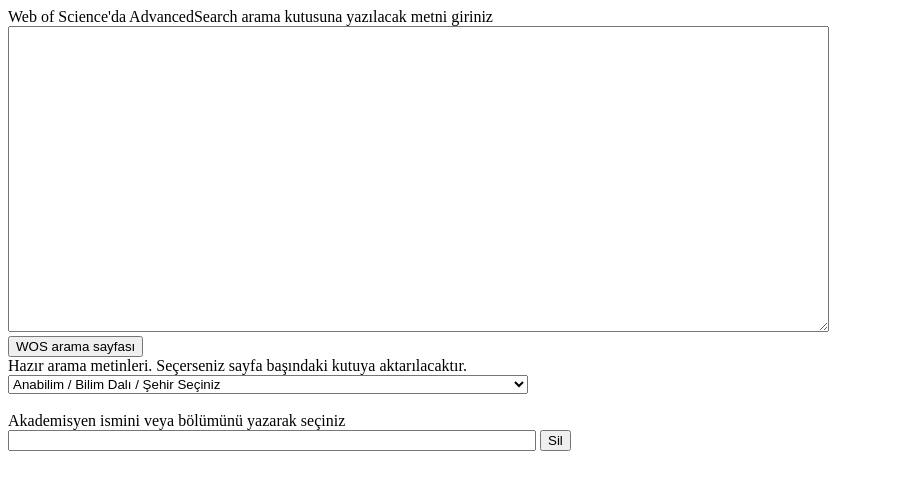
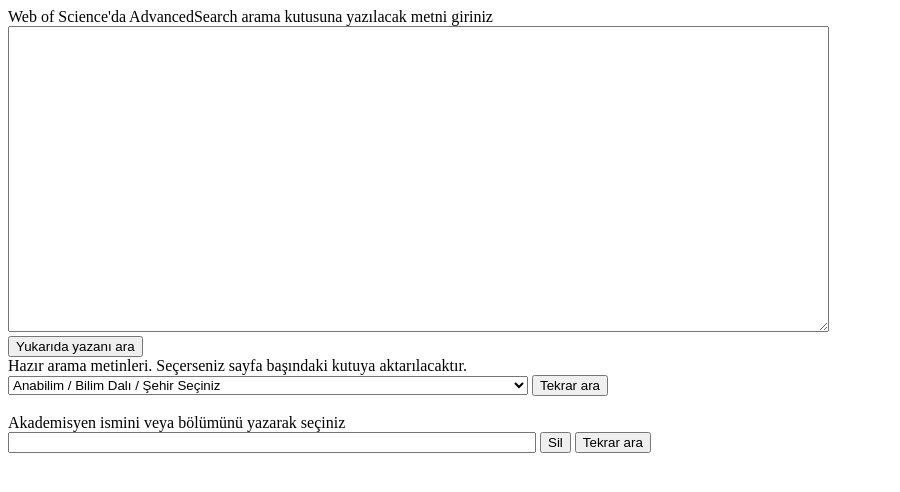
Before and after one commit to zakcali/puppetwos, an Electron app: page index.html in a window 900 px wide. Drawn offline with Linux system fonts and the light colour scheme; no server answers.

Commit message:
Update index.html

```diff
--- a/index.html
+++ b/index.html
@@ -3,7 +3,7 @@
 <html>
   <head>
     <meta charset="UTF-8">
-    <title>Web of Science'da Ayrıntılı Arama - PuppetWOS V1.1</title>
+    <title>Web of Science'da Ayrıntılı Arama - PuppetWOS V1.2</title>
 <style>
 
 #selectAcademician
@@ -20,17 +20,18 @@
   <body>
 Web of Science'da AdvancedSearch arama kutusuna yazılacak metni giriniz<br />
 	<textarea rows = "20" cols = "100" name = "Uzun Yazı" id="searchText"></textarea> <br />
-	<button onclick="openWOSw()">WOS arama sayfası</button> <br />
+	<button onclick="openWOSw()">Yukarıda yazanı ara</button> <br />
     Hazır arama metinleri. Seçerseniz sayfa başındaki kutuya aktarılacaktır. <br />
 <select id="selectDepartment" onchange="copyQueryText(this.options[this.selectedIndex].value)">
 	<option value="">Anabilim / Bilim Dalı / Şehir Seçiniz</option>
 	<!-- rest is created by window.onload = async function()-->
 </select>
-
+<button onclick="copyQueryText(document.getElementById('selectDepartment').options[document.getElementById('selectDepartment').selectedIndex].value)">Tekrar ara</button>
 <br /> <br />
 <label for="Akademisyen seçimi">Akademisyen ismini veya bölümünü yazarak seçiniz</label>  <br />
 <input list="academicians" id="selectAcademician" oninput="copyAcademician()" name="acadname"/>  <!-- onchange dosesn't focus, use oninput -->
-<button onclick="clearAcademician()">Sil</button>
+<button onclick="clearAcademician()">Sil</button> <button onclick="copyAcademician()">Tekrar ara</button>
+
 <datalist id="academicians">
 	<!-- rest is created by window.onload = async function()-->
 </datalist>
```
